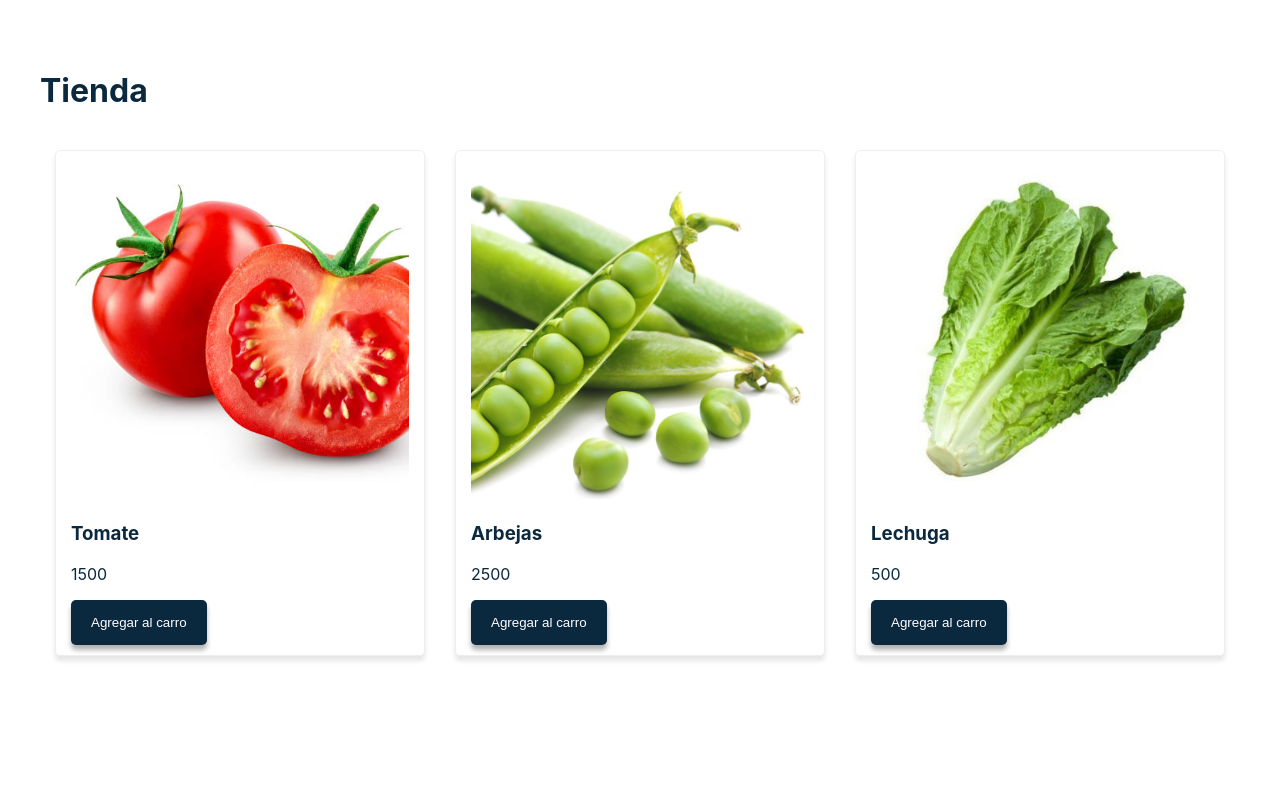
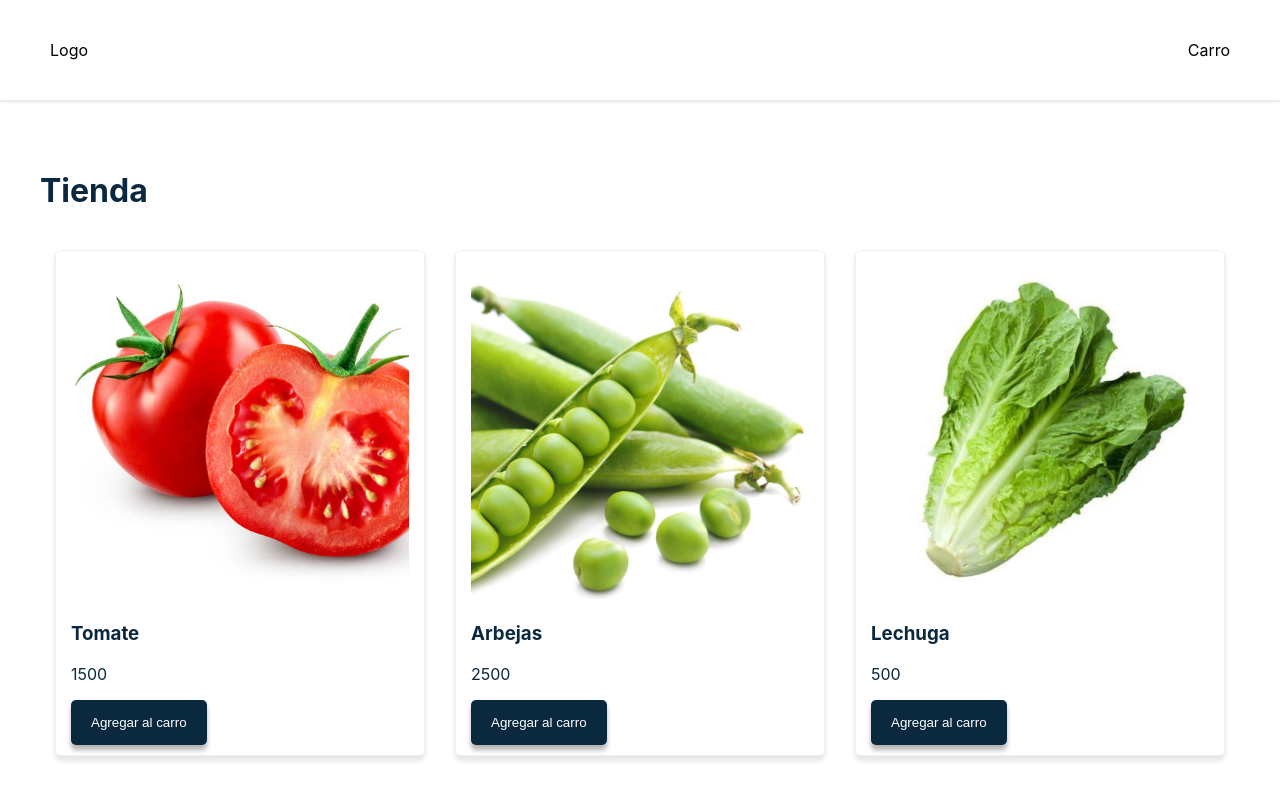
Before and after one commit to hrdax/proyecto-js, a React (Create React App) app in the folder carrito de compras react/carro-de-compras/: page / in a window 1280 px wide. Shown: the top 800 px of the page. Built offline with nearby package versions, Linux system fonts and the light colour scheme.

Commit message:
componente navbar

```diff
--- a/carrito de compras react/carro-de-compras/src/App.js
+++ b/carrito de compras react/carro-de-compras/src/App.js
@@ -2,7 +2,7 @@
 import Productos from './components/Productos'
 import Layout from './components/Layout'
 import Title from './components/Title'
-
+import Navbar from './components/Navbar'
 
 class App extends Component {
   state ={
@@ -15,6 +15,7 @@
   render() {
     return (
       <div>
+        <Navbar />
         <Layout>
           <Title />
           <Productos
--- /dev/null
+++ b/carrito de compras react/carro-de-compras/src/components/Navbar.js
@@ -0,0 +1,27 @@
+import { Component } from "react"
+
+const styles = {
+    navbar: {
+        display: 'flex',
+        flexDirection: 'row',
+        alignItems: 'center',
+        height: '100px',
+        justifyContent: 'space-between',
+        position: 'relative',
+        padding: '0 50px',
+        boxShadow: '0 2px 3px rgb(0,0,0,0.1)'
+    }
+}
+
+class Navbar extends Component {
+    render() {
+        return (
+            <nav style={ styles.navbar }>
+                <p>Logo</p>
+                <p>Carro</p>
+            </nav>
+        )
+    }
+}
+
+export default Navbar
```
